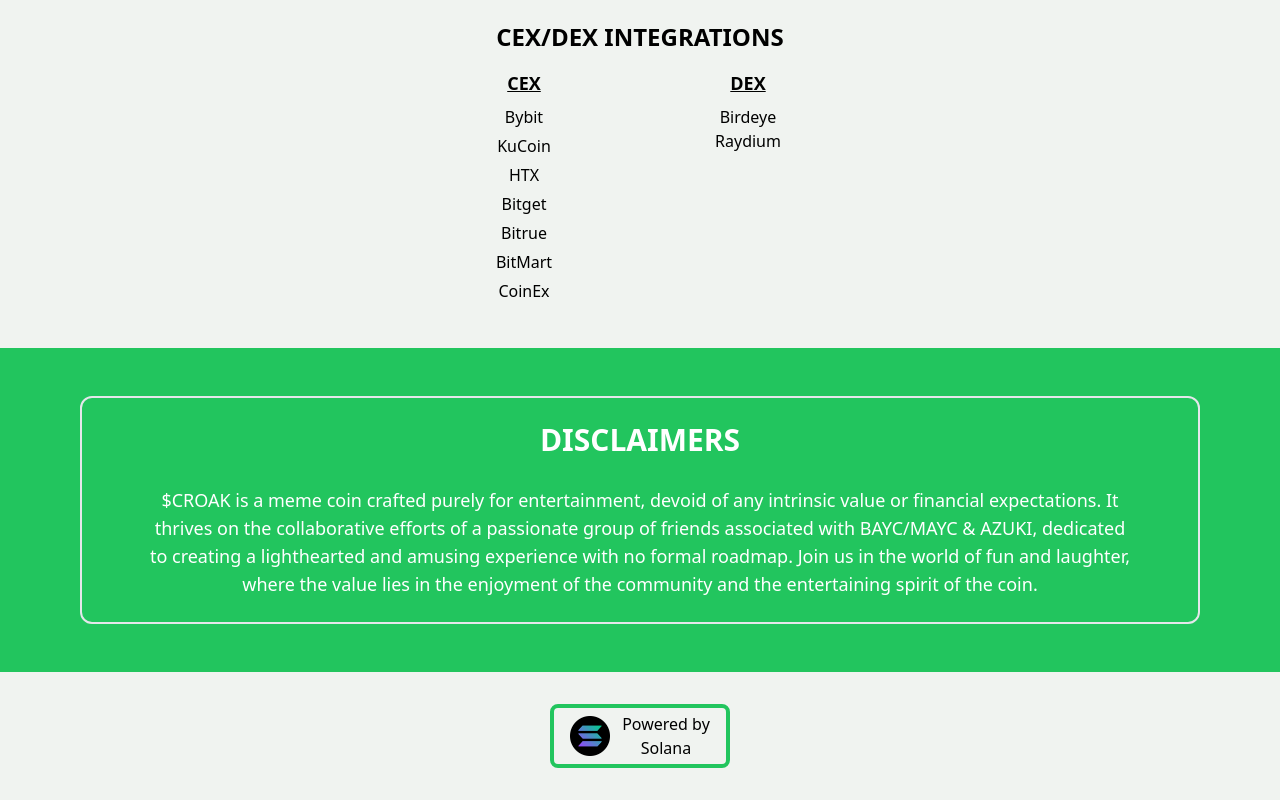
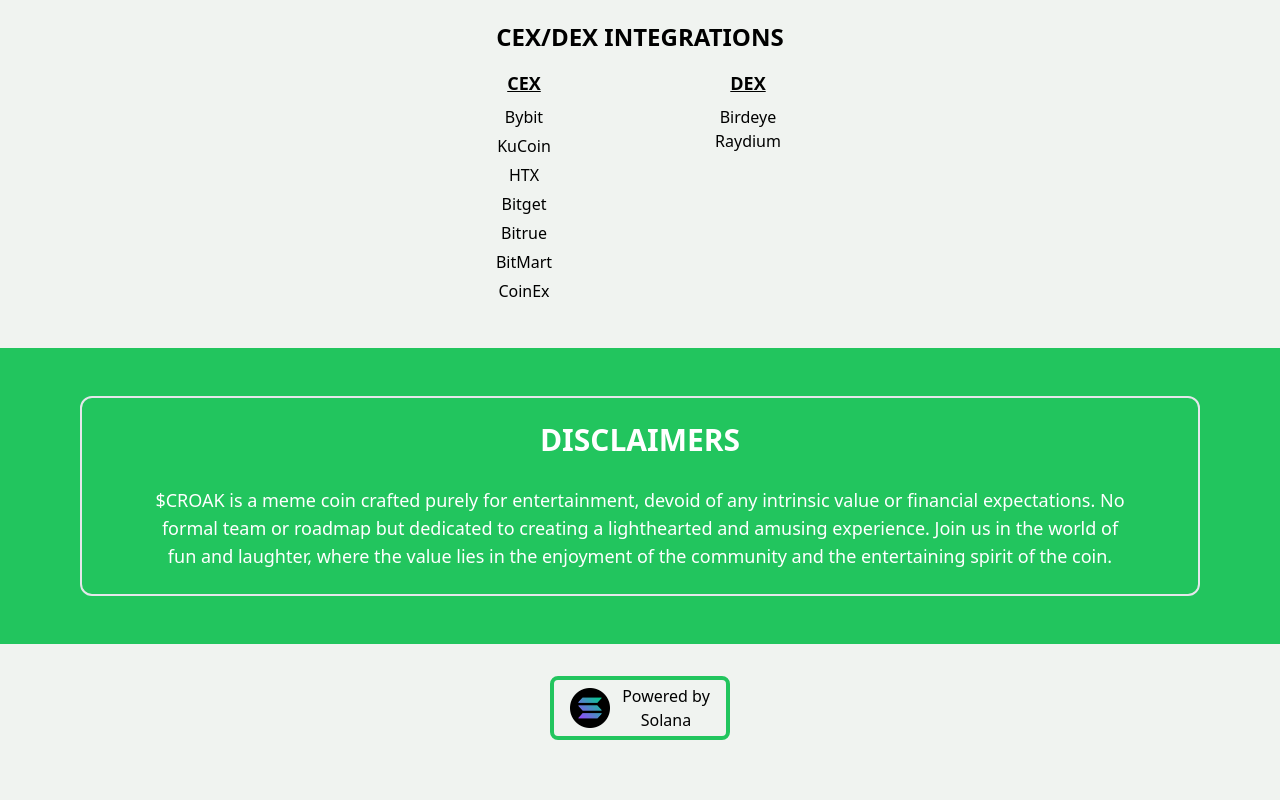
Before and after one commit to quagmireETH/frog_sol, a Next.js app: page / in a window 1280 px wide. Shown: the part 1731-2531 px from the top of the page. After the commit the page ends 2503 px from the top, so only its background shows below. Built offline with nearby package versions, Linux system fonts and the light colour scheme.

Commit message:
Update Page3.jsx

```diff
--- a/pages/Page3.jsx
+++ b/pages/Page3.jsx
@@ -39,7 +39,7 @@
               <Link href="https://birdeye.so/token/36idekgAhUyKHfDmWvt8SxLKcfjBfeUNs7ToADdBPKVV?chain=solana">
                 <p className="hover:underline">Birdeye</p>
               </Link>
-              <Link href="https://raydium.io/swap/">
+              <Link href="https://raydium.io/swap/?inputCurrency=sol&outputCurrency=36idekgAhUyKHfDmWvt8SxLKcfjBfeUNs7ToADdBPKVV&inputAmount=0&fixed=in">
                 <p className="hover:underline">Raydium</p>
               </Link>
             </div>
@@ -53,10 +53,8 @@
             <span className="font-bold text-3xl">DISCLAIMERS</span> <br />
             <br />
             $CROAK is a meme coin crafted purely for entertainment, devoid of
-            any intrinsic value or financial expectations. It thrives on the
-            collaborative efforts of a passionate group of friends associated
-            with BAYC/MAYC & AZUKI, dedicated to creating a lighthearted and
-            amusing experience with no formal roadmap. Join us in the world of
+            any intrinsic value or financial expectations. No formal team or roadmap but dedicated to creating a lighthearted and
+            amusing experience. Join us in the world of
             fun and laughter, where the value lies in the enjoyment of the
             community and the entertaining spirit of the coin.
           </p>
```
